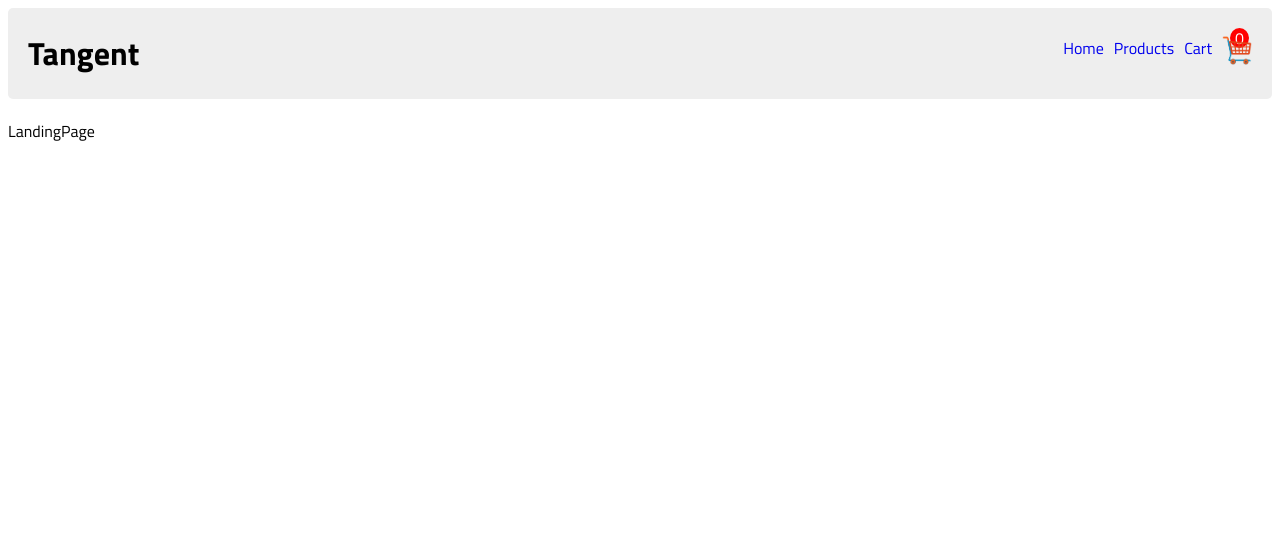
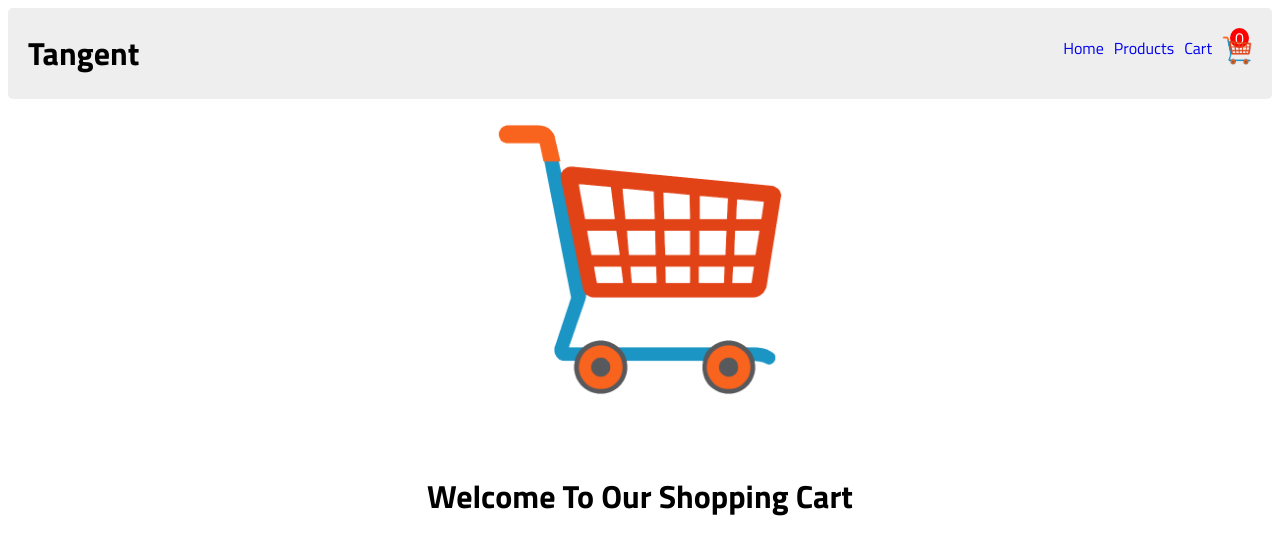
Before and after one commit to mostafa-1224/shopping-cart, a React (Vite) app: page / in a window 1280 px wide. Shown: the top 554 px of the page. Built offline with nearby package versions, Linux system fonts and the light colour scheme.

Commit message:
Adding Simple Landing Page

```diff
--- a/src/components/landing/index.jsx
+++ b/src/components/landing/index.jsx
@@ -1,8 +1,13 @@
 import React from 'react'
+import CartIcon from "../../assets/cart-icon.png";
+import "./landing.scss";
 
 function LandingPage() {
   return (
-    <div>LandingPage</div>
+    <div className='landing-container'>
+      <img src={CartIcon} alt="" width="300px" />
+      <h1>Welcome To Our Shopping Cart</h1>
+    </div>
   )
 }
 
--- /dev/null
+++ b/src/components/landing/landing.scss
@@ -0,0 +1,7 @@
+.landing-container {
+  display: flex;
+  justify-content: center;
+  align-items: center;
+  flex-direction: column;
+  gap: 50px;
+}
```
